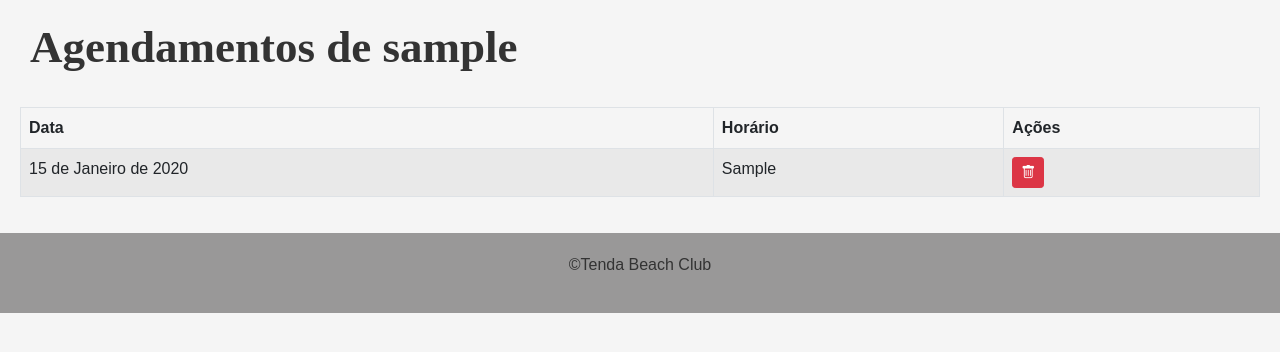
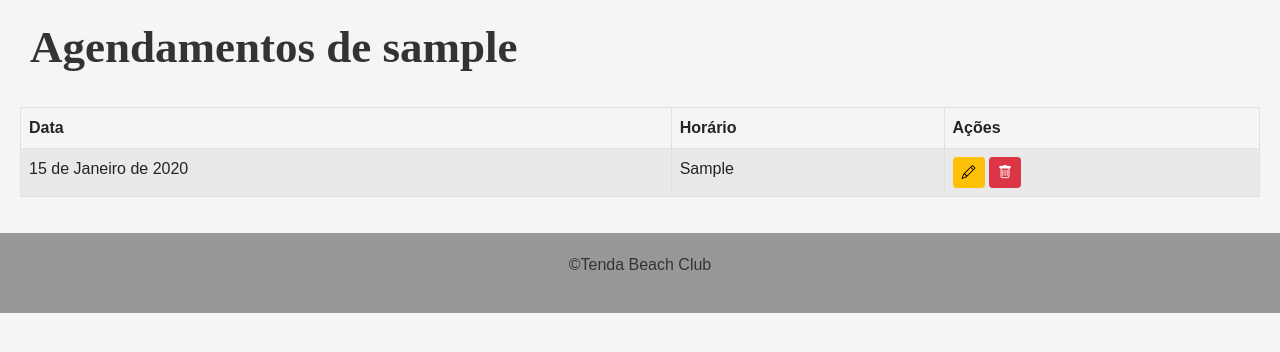
Before and after one commit to Lucas-Espindola-dev/tenda_fitness, a Django app: a page that uses schedules/templates/schedules/user_appointments_list.html in a window 1280 px wide. Shown: the part 50-402 px from the top of the page. Run offline with Django 5.2, Linux system fonts and the light colour scheme; a user stored in the database is signed in; tables that the repository leaves empty hold one stand-in row (values such as "Sample post"); some libraries are stand-ins or nearby versions.

Commit message:
Adding a update link to actions

```diff
--- a/schedules/templates/schedules/user_appointments_list.html
+++ b/schedules/templates/schedules/user_appointments_list.html
@@ -19,6 +19,9 @@
           <td>{{ appointment.day }}</td>
           <td>{{ appointment.time }}</td>
           <td>
+            <a href="{% url 'appointment-update' appointment.id %}" class="btn btn-warning btn-sm">
+              <i class="bi bi-pencil"></i>
+            </a>
             <a href="{% url 'appointment-delete' appointment.id %}" class="btn btn-danger btn-sm btn-delete">
               <i class="bi bi-trash"></i>
             </a>
```
